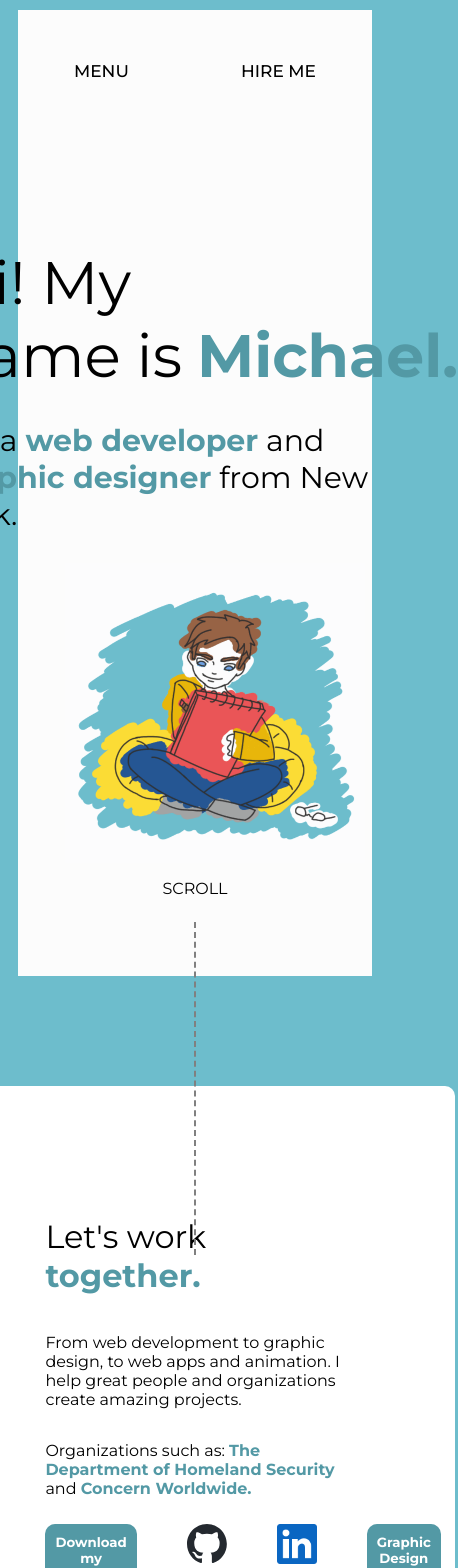
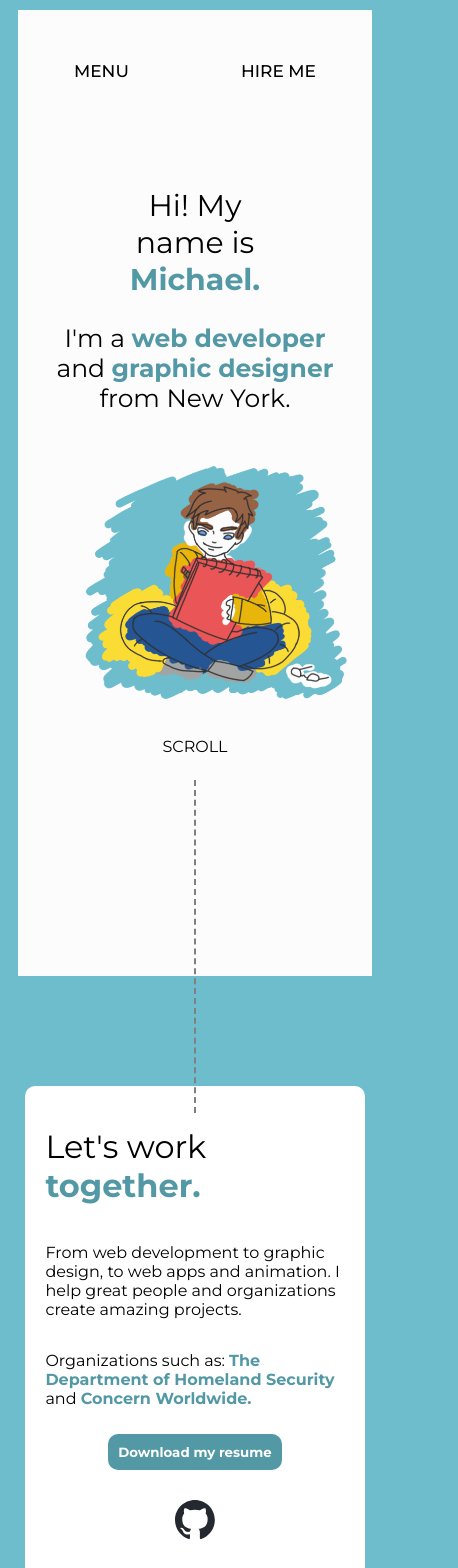
Before and after one commit to Mikalizcool/Michael-Portfolio, a React (Vite) app in the folder my-portfolio/: page / in a window 390 px wide. Shown: the top 1568 px of the page, 458 px wide, since content can reach past the window. Built offline with nearby package versions, Linux system fonts and the light colour scheme.

Commit message:
feat: improve mobile responsiveness of homepage

```diff
--- a/my-portfolio/src/components/Projects.jsx
+++ b/my-portfolio/src/components/Projects.jsx
@@ -29,9 +29,7 @@ const Projects = () => {
                 </div>
                 <div className="projects-container">
                     <div className="project">
-                        <div className="content">
-                            <img src={game}></img>
-                        </div>
+                        <img src={game}></img>
                         <div className="space"></div>
                         <div className="project-description">
                             <h1>2d Beat em' up Game</h1>
--- a/my-portfolio/src/components/body.css
+++ b/my-portfolio/src/components/body.css
@@ -47,5 +47,16 @@
 }
 
 @media screen and (max-width: 1000px) {
-
+    .links {
+        flex-direction: column;
+        align-items: center;
+    }
+    .links img {
+        padding-left: 0;
+        padding-bottom: 30px;
+    }
+    .links button {
+        margin: 0;
+        margin-bottom: 30px;
+    }
 }
--- a/my-portfolio/src/components/projects.css
+++ b/my-portfolio/src/components/projects.css
@@ -51,9 +51,11 @@
 @media screen and (max-width: 1000px) {
     .project-container {
         width: 80%;
+        padding: 10px;
     }
     .heading {
         width: 80%;
+        padding: 10px;
     }
     .project {
         flex-direction: column;
@@ -64,4 +66,7 @@
     .vertical-line-projects {
         display: none;
     }
+    .project-description {
+        width: 100%;
+    }
 }
--- a/my-portfolio/src/components/welcome.css
+++ b/my-portfolio/src/components/welcome.css
@@ -13,9 +13,9 @@
     top: 200px;
 }
 .header img {
-    width: 20vw;
-    min-width: 300px;
+    max-width: 100%;
     margin-left: 40px;
+    height: auto;
 }
 .starter {
     display: flex;
@@ -64,5 +64,30 @@
         right: 0;
         height: 400px;
     }
+    .welcome {
+        font-size: 30px;
+        display: inline;
+        text-align: center;
+    }
+    .bold-message {
+        font-weight: bold;
+        position: relative;
+        top: 0;
+        left: 0;
 
+        color: #5399a5;
+    }
+    .welcome-message {
+        width: 80%;
+    }
+    .header img {
+        width: 80%;
+    }
+    .welcome-description {
+        text-align: center;
+        font-size: 25px;
+    }
+    .header {
+        top: 100px;
+    }
 }
```
